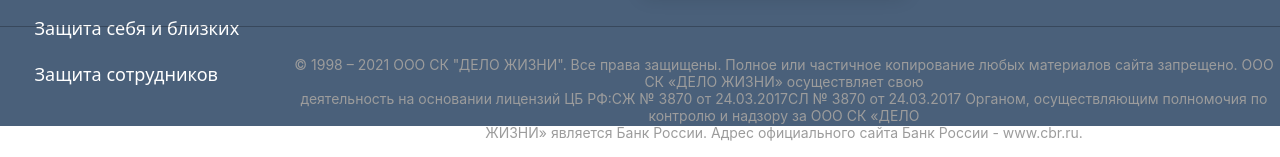
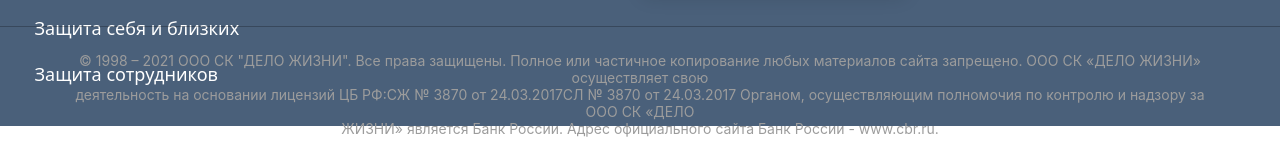
Before and after one commit to hungry-guerilla/---------, a website: page index.html in a window 1280 px wide. Shown: the part 7486-7643 px from the top of the page. Drawn offline with nearby package versions, Linux system fonts and the light colour scheme.

Commit message:
the__end

```diff
--- a/index.html
+++ b/index.html
@@ -485,10 +485,12 @@
                     </div>
                 </div>
                 <hr>
-                <div class="footer__copyright">
-                    <p class="footer__copyright-text">
-                        © 1998 – 2021 ООО СК "ДЕЛО ЖИЗНИ". Все права защищены. Полное или частичное копирование любых материалов сайта запрещено. ООО СК «ДЕЛО ЖИЗНИ» осуществляет свою<br> деятельность на основании лицензий ЦБ РФ:СЖ № 3870 от 24.03.2017СЛ № 3870 от 24.03.2017 Органом, осуществляющим полномочия по контролю и надзору за ООО СК «ДЕЛО<br> ЖИЗНИ» является Банк России. Адрес официального сайта Банк России - www.cbr.ru.
-                    </p>
+                <div class="footer__container">
+                    <div class="footer__copyright">
+                        <p class="footer__copyright-text">
+                            © 1998 – 2021 ООО СК "ДЕЛО ЖИЗНИ". Все права защищены. Полное или частичное копирование любых материалов сайта запрещено. ООО СК «ДЕЛО ЖИЗНИ» осуществляет свою<br> деятельность на основании лицензий ЦБ РФ:СЖ № 3870 от 24.03.2017СЛ № 3870 от 24.03.2017 Органом, осуществляющим полномочия по контролю и надзору за ООО СК «ДЕЛО<br> ЖИЗНИ» является Банк России. Адрес официального сайта Банк России - www.cbr.ru.
+                        </p>
+                    </div>
                 </div>
             </footer>
 
--- a/sass/style.scss
+++ b/sass/style.scss
@@ -880,19 +880,17 @@
     top: 70%;
 }
 .footer__copyright {
-    position: absolute;
-    top: 88%;
-    padding-left: 288px;
+    margin-top: 360px;
+    position: relative;
+
     .footer__copyright-text {
+        position: absolute;
         font-family: 'SF Pro Display';
         font-style: normal;
         font-weight: 400;
         font-size: 14px;
         line-height: 17px;
         text-align: center;
-
-        /* text/grey */
-
         color: #9C9C9C;
     }
 }
```
Also changed, not shown: css/style.css, css/style.min.css, 2 other files.
